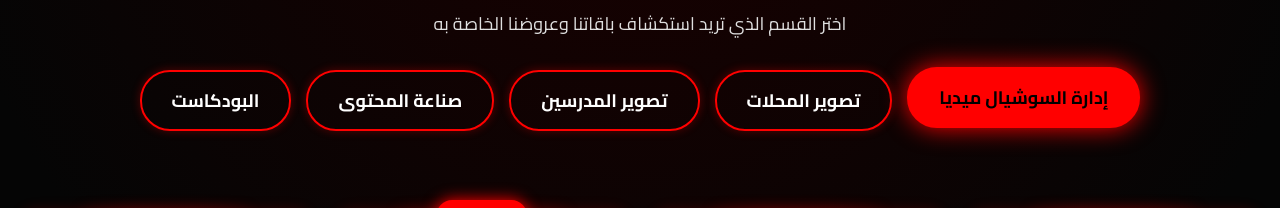
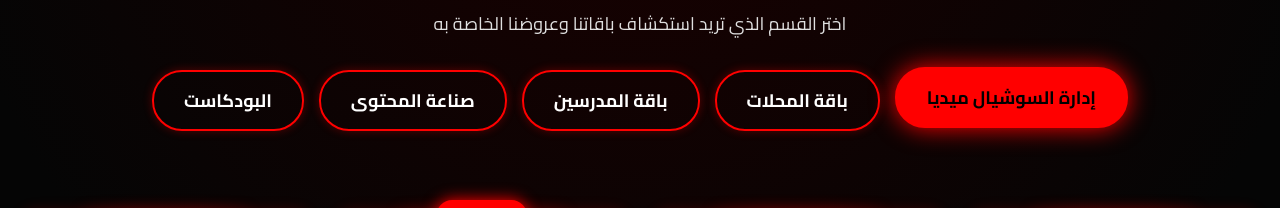
Before and after one commit to yousefbot22/xtrend, a plain HTML site: page index.html in a window 1280 px wide. Shown: the part 204-412 px from the top of the page. Drawn offline with Linux system fonts and the light colour scheme.

Commit message:
Update index.html

```diff
--- a/index.html
+++ b/index.html
@@ -286,8 +286,8 @@
     <!-- أزرار الأقسام -->
     <div class="category-buttons">
         <button class="cat-btn active" onclick="showSection('social', this)">إدارة السوشيال ميديا</button>
-        <button class="cat-btn" onclick="showSection('stores', this)">تصوير المحلات</button>
-        <button class="cat-btn" onclick="showSection('teachers', this)">تصوير المدرسين</button>
+        <button class="cat-btn" onclick="showSection('stores', this)">باقة المحلات</button>
+        <button class="cat-btn" onclick="showSection('teachers', this)">باقة المدرسين</button>
         <button class="cat-btn" onclick="showSection('content', this)">صناعة المحتوى</button>
         <button class="cat-btn" onclick="showSection('podcast', this)">البودكاست</button>
     </div>
```
